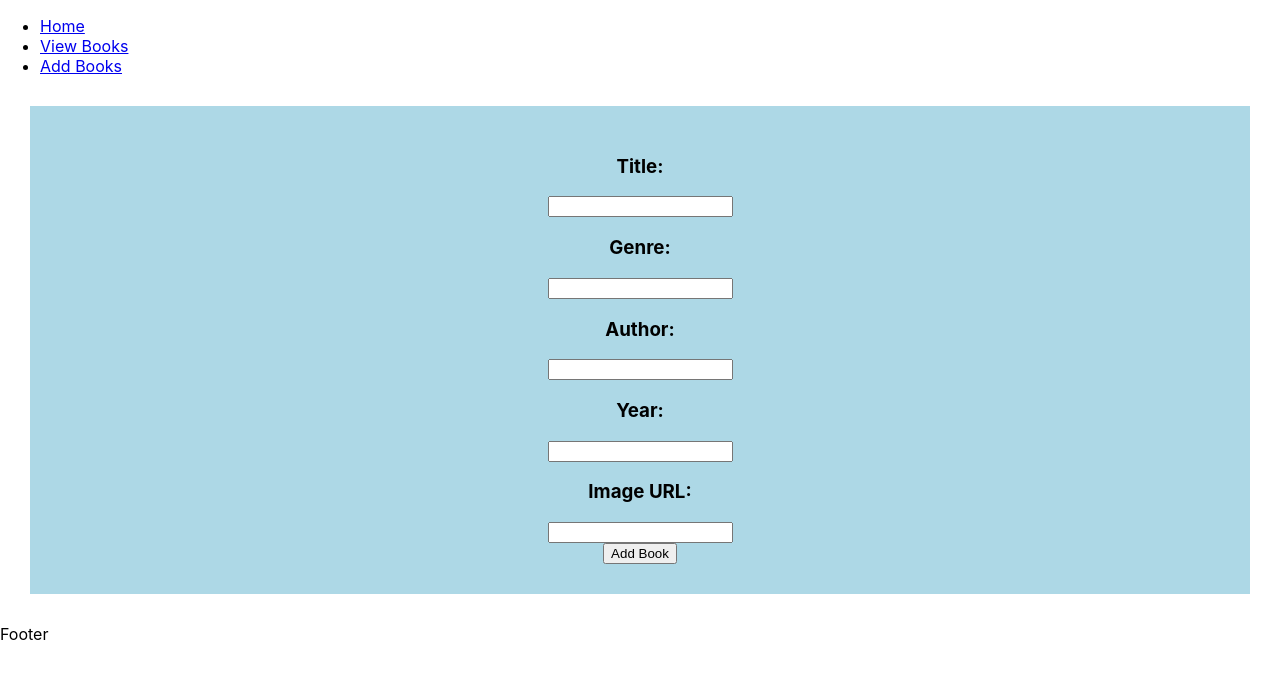
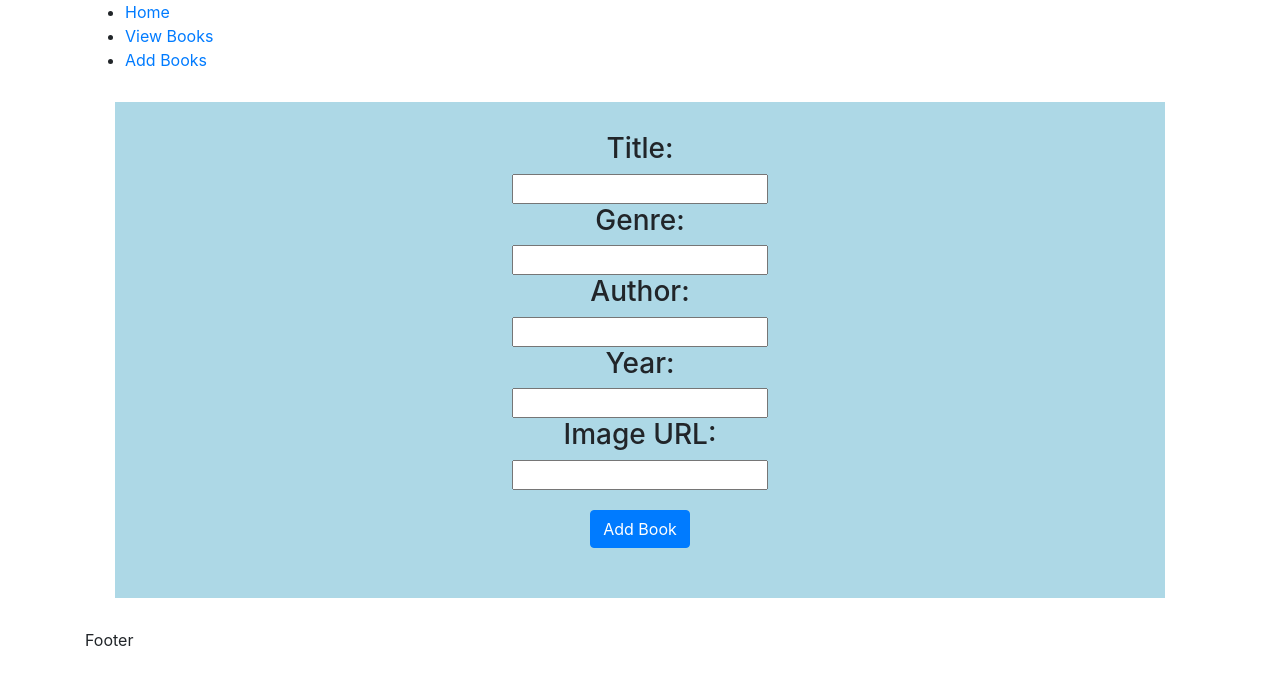
Before and after one commit to nickfuentes/book-barn, a React (Create React App) app in the folder client/: page /add-book in a window 1280 px wide. Shown: the top 684 px of the page. Built offline with nearby package versions, Linux system fonts and the light colour scheme.

Commit message:
Added ReactStrap and some styling to the buttons.

```diff
--- a/client/package.json
+++ b/client/package.json
@@ -3,10 +3,14 @@
   "version": "0.1.0",
   "private": true,
   "dependencies": {
+    "bootstrap": "^4.3.1",
+    "install": "^0.13.0",
+    "npm": "^6.11.3",
     "react": "^16.9.0",
     "react-dom": "^16.9.0",
     "react-router-dom": "^5.0.1",
-    "react-scripts": "3.1.1"
+    "react-scripts": "3.1.1",
+    "reactstrap": "^8.0.1"
   },
   "scripts": {
     "start": "react-scripts start",
--- a/client/src/App.css
+++ b/client/src/App.css
@@ -53,3 +53,7 @@ img {
   margin: 30px;
   padding: 30px;
 }
+
+.btn {
+  margin: 20px;
+}
--- a/client/src/components/AddBook.js
+++ b/client/src/components/AddBook.js
@@ -1,5 +1,6 @@
 import React, { Component } from 'react';
 import '../App.css';
+import { Button } from 'reactstrap'
 
 class AddBook extends Component {
     constructor(props) {
@@ -58,7 +59,7 @@ class AddBook extends Component {
             <h3>Image URL:</h3>
             <input type="text" name="imageURL" onChange={this.handleTextBoxChange}></input>
 
-            <button onClick={this.handleSave}>Add Book</button>
+            <Button color="primary" onClick={this.handleSave}>Add Book</Button>
         </div>
     }
 }
--- a/client/src/components/BookList.js
+++ b/client/src/components/BookList.js
@@ -1,5 +1,6 @@
 import React, { Component } from 'react';
 import '../App.css';
+import { Button } from 'reactstrap'
 
 class BookList extends Component {
 
@@ -54,8 +55,10 @@ class BookList extends Component {
                 <h4>Author: {book.author}</h4>
                 <h4>Year: {book.year}</h4>
                 <input type="hidden" name="id" value={book.id} />
-                <button data-id={book.id} onClick={this.handleDelete}>Delete</button>
-                <button data-id={book.id} onClick={this.handleChangeToUpdate}>Update</button>
+                <div>
+                    <Button color="primary" data-id={book.id} onClick={this.handleDelete}>Delete</Button>
+                    <Button color="primary" data-id={book.id} onClick={this.handleChangeToUpdate}>Update</Button>
+                </div>
             </div>
         })
 
--- a/client/src/index.js
+++ b/client/src/index.js
@@ -8,9 +8,12 @@ import { BrowserRouter, Route, Switch } from 'react-router-dom'
 import AddBook from './components/AddBook'
 import BookList from './components/BookList'
 import UpdateBook from './components/UpdateBook'
+import 'bootstrap/dist/css/bootstrap.min.css';
+import { Container, Row, Col } from 'reactstrap';
 
 ReactDOM.render(
     <BrowserRouter>
+        <Container>
             <BaseLayout>
                 <Switch>
                     <Route path="/" exact component={App} />
@@ -19,6 +22,7 @@ ReactDOM.render(
                     <Route path="/update-book" component={UpdateBook} />
                 </Switch>
             </BaseLayout>
+        </Container>
     </BrowserRouter>
     , document.getElementById('root'));
 
```
Also changed, not shown: 2 other files (tests, documents, lock files or other folders). Lines whose indentation alone changed are shown as unchanged.
